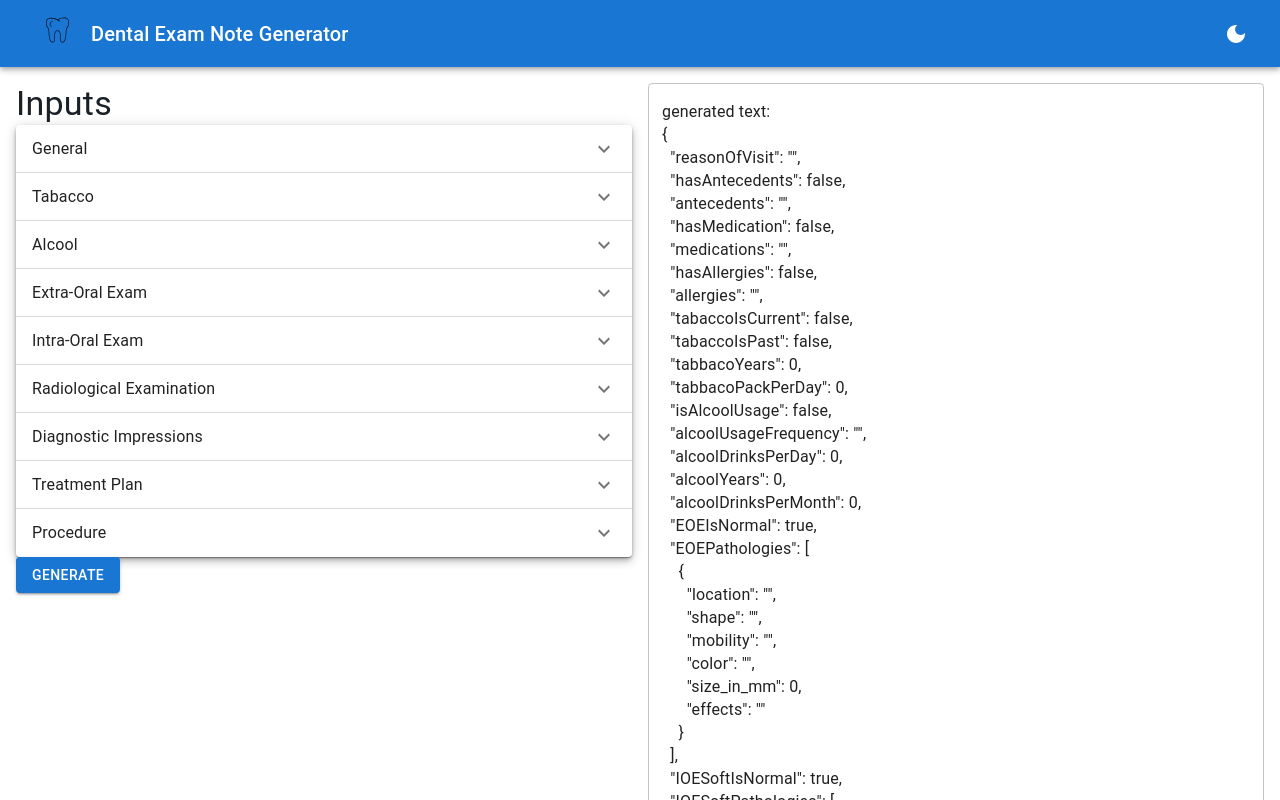
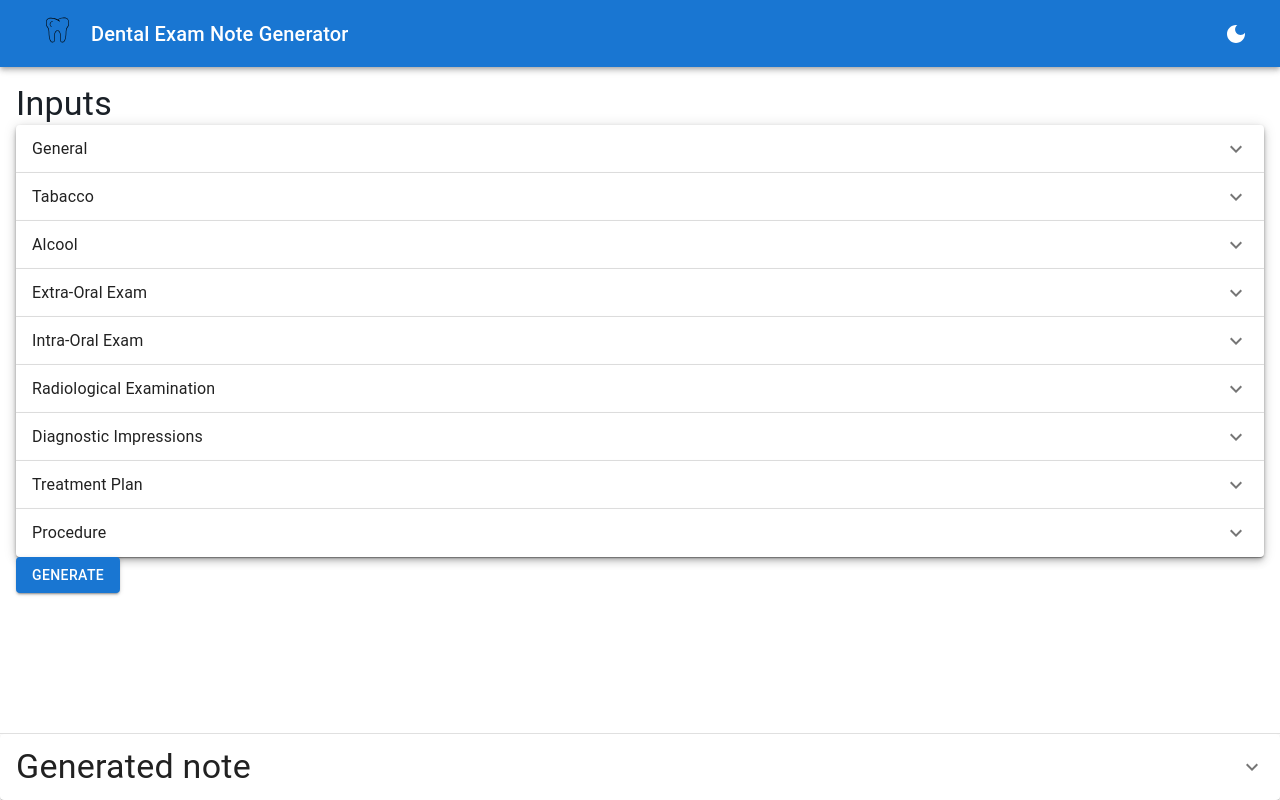
Before and after one commit to SherLouis/DentalTools, a React (Create React App) app: page / in a window 1280 px wide. Both pictures are taken after a click on the button "GENERATE". Shown: the top 800 px of the page. Built offline with nearby package versions, Linux system fonts and the light colour scheme.

Commit message:
note in collabsible drawer

```diff
--- a/src/Components/DentalExamNoteGeneratorApp/DentalExamNoteGeneratorApp.tsx
+++ b/src/Components/DentalExamNoteGeneratorApp/DentalExamNoteGeneratorApp.tsx
@@ -1,14 +1,16 @@
 import { ReactComponent as Logo } from './../../logo.svg'
-import { Typography, Button, Box, Stack, AppBar, Toolbar, SvgIcon, useTheme, IconButton } from '@mui/material';
+import { Typography, Button, Box, Stack, AppBar, Toolbar, SvgIcon, useTheme, IconButton, Drawer } from '@mui/material';
 import { GenerateNote } from '../GenerateNote/GenerateNote';
 import { ExamInputSections } from '../ExamInputSections/ExamInputSections';
 import React, { useState } from 'react';
+import { v4 as uuidv4 } from "uuid";
 import LightMode from '@mui/icons-material/LightMode';
 import DarkMode from '@mui/icons-material/DarkMode';
 import { ColorModeContext } from './../App/App';
 import { SubmitHandler, useForm } from 'react-hook-form';
 import { DentalExamInputs } from '../../Types/DentalExamInputs';
 import { ConsentType } from '../../Types/Consent';
+import { CollapsibleSection } from '../CollapsibleSection/CollapsibleSection';
 
 
 function DentalExamNoteGeneratorApp() {
@@ -33,12 +35,12 @@ function DentalExamNoteGeneratorApp() {
     alcoolDrinksPerMonth: 0,
 
     EOEIsNormal: true,
-    EOEPathologies: [{location: "", shape: "", mobility: "", color: "", size_in_mm: 0, effects: ""}],
+    EOEPathologies: [{ location: "", shape: "", mobility: "", color: "", size_in_mm: 0, effects: "" }],
 
     IOESoftIsNormal: true,
-    IOESoftPathologies: [{location: "", shape: "", mobility: "", color: "", size_in_mm: 0, effects: ""}],
+    IOESoftPathologies: [{ location: "", shape: "", mobility: "", color: "", size_in_mm: 0, effects: "" }],
     IOEHardIsNormal: true,
-    IOEHardPathologies: [{location: "", shape: "", mobility: "", color: "", size_in_mm: 0, effects: ""}],
+    IOEHardPathologies: [{ location: "", shape: "", mobility: "", color: "", size_in_mm: 0, effects: "" }],
 
     radioPerformed: false,
     radioDateTime: "",
@@ -86,7 +88,6 @@ function DentalExamNoteGeneratorApp() {
   const theme = useTheme();
   const colorMode = React.useContext(ColorModeContext);
 
-  // TODO: transform note into a drawer
   const appHeader = (<AppBar position="static">
     <Toolbar>
       <SvgIcon fontSize='large' color='inherit' sx={{ margin: 2 }}><Logo /></SvgIcon>
@@ -102,23 +103,29 @@ function DentalExamNoteGeneratorApp() {
   return (
     <Box>
       {appHeader}
-      <Stack direction="row" margin={2} spacing={2} justifyContent="space-between" alignItems="flex-start">
-        <Stack flex={1} direction="column" spacing={2}>
+      <Stack direction="column" margin={2} spacing={2} justifyContent="space-between" alignItems="center">
+        <Stack flex={1} direction="column" spacing={2} width="100%">
           <form onSubmit={handleSubmit(onSubmit)}>
             <ExamInputSections control={control} />
 
             <Stack direction="row" spacing={2} justifyContent="flex-start" alignItems="center">
-              <Button variant="contained" color='primary' type='submit' onClick={() => {setShowNote(true)}}>Generate</Button>
+              <Button variant="contained" color='primary' type='submit' onClick={() => { setShowNote(true) }}>Generate</Button>
             </Stack>
           </form>
         </Stack>
 
-        {showNote && (
-          <Stack direction="column" flex={1} spacing={2}>
-            <GenerateNote {...examValues} />
-          </Stack>
-        )}
+        <Drawer variant='persistent' open={showNote} onClose={() => setShowNote(false)} anchor='bottom'>
+          <CollapsibleSection
+            title={<Typography variant='h4' component='div'>Generated note</Typography>}
+            content={
+                <GenerateNote {...examValues} />
+            }
+          />
+        </Drawer>
       </Stack >
+
+
+
     </Box >
   );
 }
```
